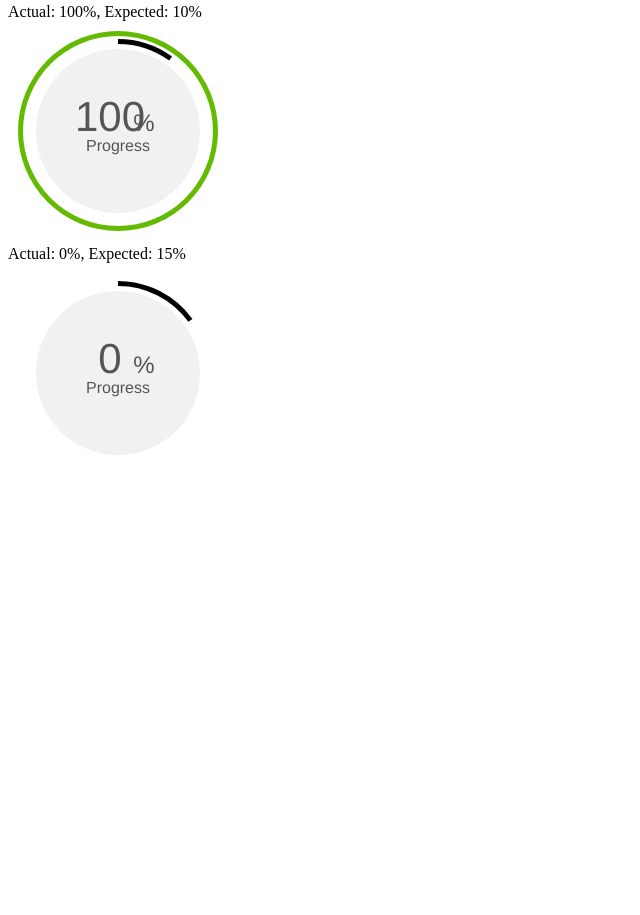
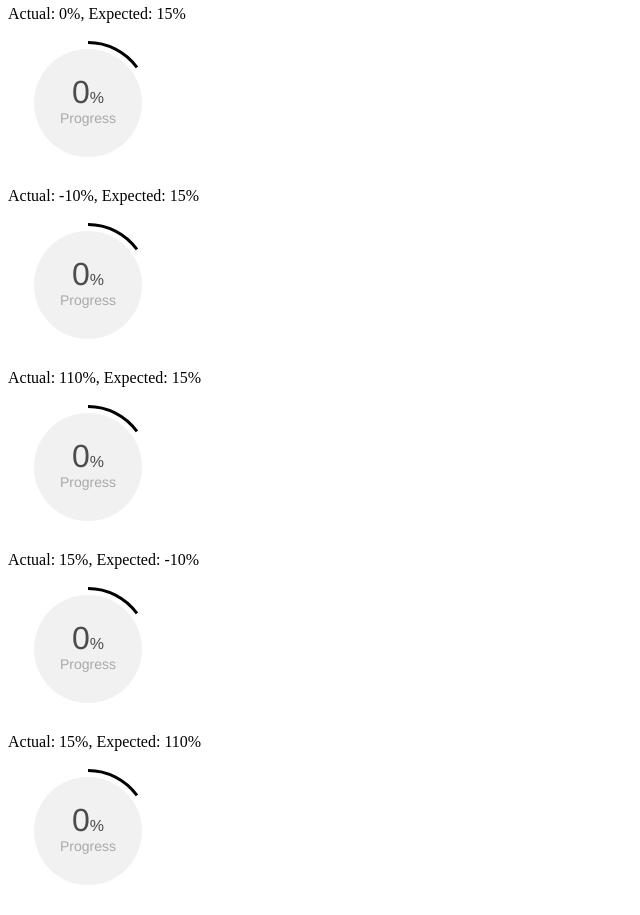
Before and after one commit to cvuong/angular-circular-progress, a plain HTML site: page index.html in a window 1280 px wide. Shown: the part 731-1646 px from the top of the page, without its empty margins (0-640 px from the left). Before the commit the page ends 1218 px from the top, so only its background shows below. Drawn offline with nearby package versions, Linux system fonts and the light colour scheme.

Commit message:
Use tspan to get percentage to line up with actual progress

```diff
--- a/index.html
+++ b/index.html
@@ -31,6 +31,22 @@
       Actual: 0%, Expected: 15%<br />
       <circular-progress actual="0" expected="0.15"></circular-progress>
     </div>
+    <div>
+      Actual: -10%, Expected: 15%<br />
+      <circular-progress actual="0" expected="0.15"></circular-progress>
+    </div>
+    <div>
+      Actual: 110%, Expected: 15%<br />
+      <circular-progress actual="0" expected="0.15"></circular-progress>
+    </div>
+    <div>
+      Actual: 15%, Expected: -10%<br />
+      <circular-progress actual="0" expected="0.15"></circular-progress>
+    </div>
+    <div>
+      Actual: 15%, Expected: 110%<br />
+      <circular-progress actual="0" expected="0.15"></circular-progress>
+    </div>
   </body>
   <script>
     (function() {
@@ -44,11 +60,13 @@
           link: function(scope, elem, attr) {
             // Color constants
             var COLORS = {
-              'DARK_GREEN':  '#64BA00',
-              'LIGHT_GREEN': 'B9E17D',
-              ORANGE:        '#FFA500',
-              RED:           '#FF0000',
-              GREY:          '#F1F1F1'
+              'DARK_GREEN':    '#64BA00',
+              'LIGHT_GREEN':   'B9E17D',
+              ORANGE:          '#FFA500',
+              RED:             '#FF0000',
+              GREY:            '#F1F1F1',
+              'PROGRESS_GREY': '#A9A9A9',
+              'PCT_GREY':      '#4C4C4C'
             };
 
             // Return a float between 0 to 1.0 as a string with a percent
@@ -78,18 +96,16 @@
                 console.log('dark green');
                 return COLORS.DARK_GREEN
               }
-
-
             }
 
             // Size constants
-            var RADIUS = 100,
+            var RADIUS = 70,
                 ACTUAL_PROGRESS_THICKNESS = 5, // px
                 ACTUAL_PROGRESS_OUTER_RADIUS = RADIUS, // px
                 ACTUAL_PROGRESS_INNER_RADIUS = ACTUAL_PROGRESS_OUTER_RADIUS - ACTUAL_PROGRESS_THICKNESS, // px
                 PROGRESS_SPACING = 3, // px
                 CIRCLE_MARGIN = 5, // px
-                EXPECTED_PROGRESS_THICKNESS = 5, // px
+                EXPECTED_PROGRESS_THICKNESS = 3, // px
                 EXPECTED_PROGRESS_OUTER_RADIUS = ACTUAL_PROGRESS_INNER_RADIUS - PROGRESS_SPACING, // px
                 EXPECTED_PROGRESS_INNER_RADIUS = EXPECTED_PROGRESS_OUTER_RADIUS - EXPECTED_PROGRESS_THICKNESS, // px
                 CIRCLE_RADIUS = EXPECTED_PROGRESS_INNER_RADIUS - CIRCLE_MARGIN; // px
@@ -133,34 +149,27 @@
                 .attr('r', CIRCLE_RADIUS)
                 .style('fill', COLORS.GREY);
 
-              // Append the inner circle text
+              // Append the inner circle progress value
               var actualProgress = getPctString(attr.actual);
               svg.append('text')
                 .text(actualProgress)
-                .attr('x', '-8px')
                 .attr('font-family', 'Helvetica')
-                .attr('font-size', '42px')
-                .style('fill', '#555555')
+                .attr('font-size', '32px')
+                .style('fill', COLORS.PCT_GREY)
                 .attr('text-anchor', 'middle')
                 .attr('alignment-baseline', 'center')
+                  .append('tspan')
+                  .text('%')
+                  .attr('font-size', '16px')
 
-                // Append the percentage
-                svg.append('text')
-                  .text('%')
-                  .attr('x', '26px')
-                  .attr('font-family', 'Helvetica')
-                  .attr('font-size', '24px')
-                  .attr('fill', '#555555')
-                  .attr('text-anchor', 'middle')
-                  .attr('alignment-baseline', 'center')
 
                 // Append the progress label
                 svg.append('text')
                   .text('Progress')
                   .attr('y', '20px')
                   .attr('font-family', 'Helvetica')
-                  .attr('font-size', '16px')
-                  .attr('fill', '#555555')
+                  .attr('font-size', '14px')
+                  .attr('fill', COLORS.PROGRESS_GREY)
                   .attr('text-anchor', 'middle')
                   .attr('alignment-baseline', 'center')
 
```
